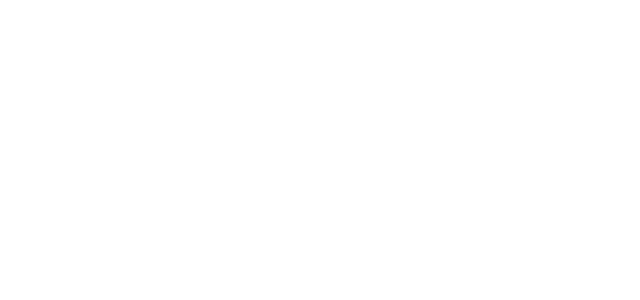
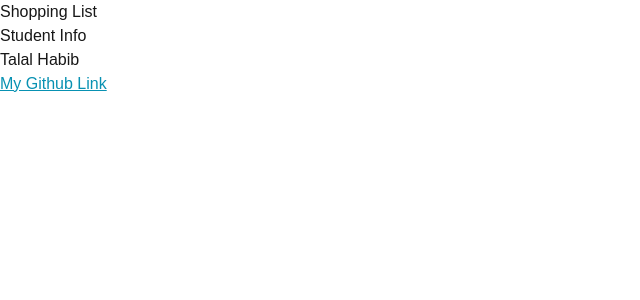
Before and after one commit to talal748/cprg306-assignments, a Next.js app: page /week-2 in a window 1280 px wide. Shown: the top 300 px of the page, without its empty margins (0-640 px from the left). Built offline with nearby package versions, Linux system fonts and the light colour scheme.

Commit message:
Week 2 assignment update
Added all requirements for the assignment, and added in a bit of styling for the links

```diff
--- a/app/page.js
+++ b/app/page.js
@@ -1,9 +1,11 @@
-
+import Link from "next/link";
+import StudentInfo from "./week-2/student-info";
 
 export default function Home() {
   return (
     <main>
-
+      <h1 className="text-2xl">CPRG 306: Web Development 2 - Assignments</h1>
+      <Link href="./week-2" className="underline text-red-800 hover:text-red-600" >Week 2 Assignment Link</Link>
     </main>
   );
 }
--- a/app/week-2/page.js
+++ b/app/week-2/page.js
@@ -1,9 +1,10 @@
+import StudentInfo from "./student-info";
 
-
-export default function ShoppingList() {
+export default function Page() {
     return(
         <main>
-
+            <h1>Shopping List</h1>
+            <StudentInfo />
         </main>
     );
 }
--- /dev/null
+++ b/app/week-2/student-info.js
@@ -0,0 +1,14 @@
+import Link from "next/link";
+
+export default function StudentInfo() {
+    let studentName = 'Talal Habib';
+    let githubLink = 'https://github.com/talal748/cprg306-assignments';
+
+    return(
+        <div>
+            <h3>Student Info</h3>
+            <p>{studentName}</p>
+            <Link href="https://github.com/talal748/cprg306-assignments" className="underline text-cyan-600 hover:text-cyan-300">My Github Link</Link>
+        </div>
+    );
+}
```
